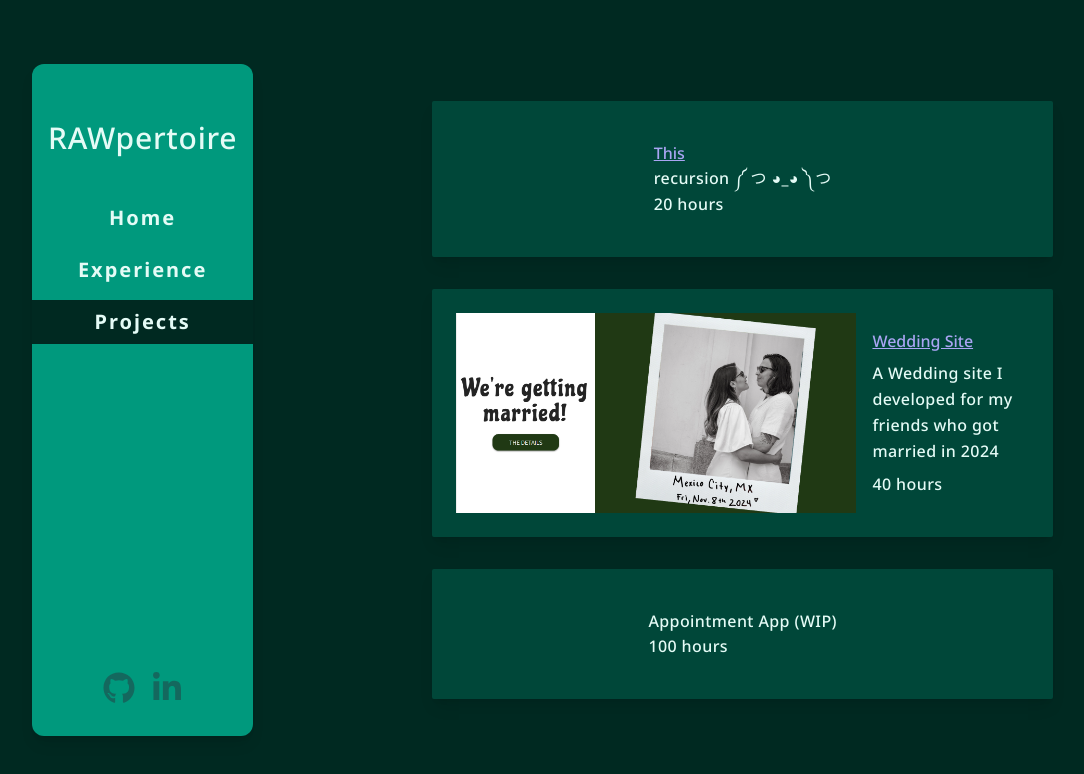
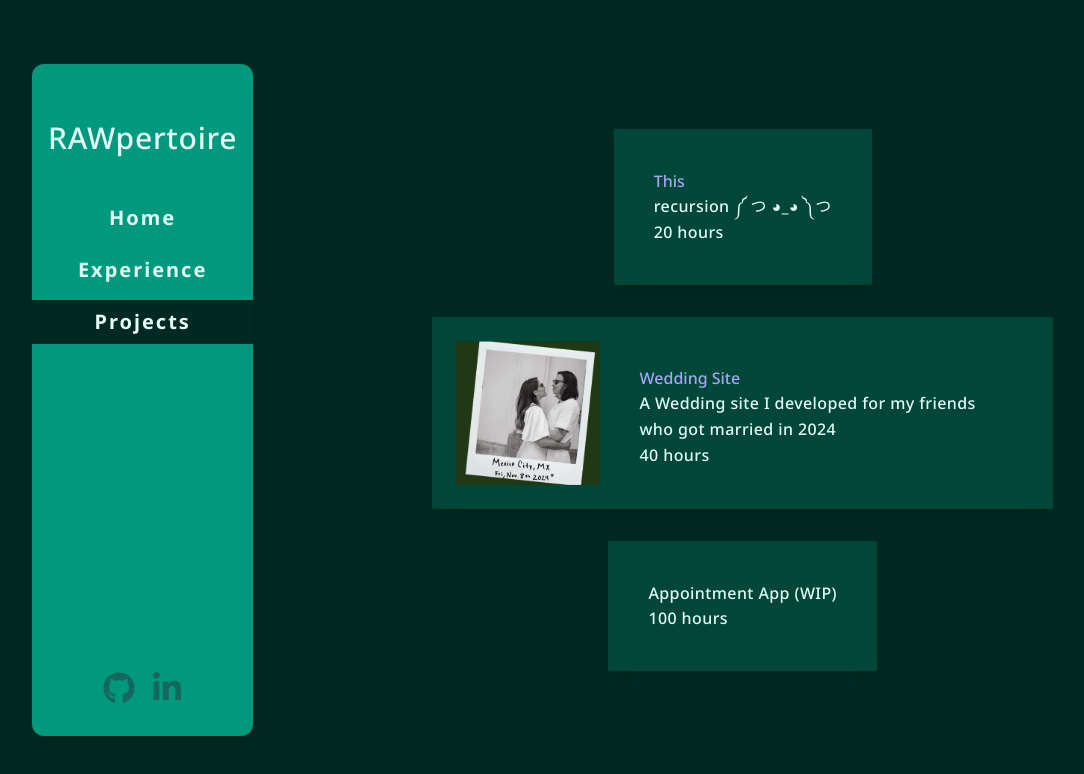
Before and after one commit to RAWoiwode/rawpertoire, a Next.js app: page /projects in a window 1280 px wide. Shown: the top 774 px of the page, without its empty margins (32-1116 px from the left). Built offline with nearby package versions, Linux system fonts and the light colour scheme.

Commit message:
Adding blur image to use for loading NextJS Images; Styling the Project component a bit more

```diff
--- a/app/projects/components/Project.tsx
+++ b/app/projects/components/Project.tsx
@@ -19,7 +19,7 @@ const Project = ({ title, url, description, timeEstimate, image }: Props) => {
     titleDisplay = (
       <Link
         href={url}
-        className="text-accent-200 underline"
+        className="text-accent-200"
         target="_blank"
         rel="noopener noreferrer"
       >
@@ -30,17 +30,20 @@ const Project = ({ title, url, description, timeEstimate, image }: Props) => {
 
   return (
     <ProjectCard>
-      <div className="flex justify-center">
+      <div className="flex flex-col items-center space-y-2 xl:flex-row xl:space-x-6">
         {image && (
           <Image
             alt={`${title} preview`}
             src={IMAGE_DIRECTORY + image}
-            width={400}
-            height={200}
+            width={300}
+            height={300}
             priority
+            placeholder="blur"
+            className="h-auto w-auto max-w-full object-cover xl:max-w-[25%]"
+            blurDataURL="/images/blur.png"
           />
         )}
-        <div className="flex flex-col justify-between p-4">
+        <div className="flex flex-col justify-between p-4 text-center xl:text-left">
           {titleDisplay}
           <p>{description}</p>
           <p>{timeEstimate} hours</p>
--- a/app/projects/components/ProjectCard.tsx
+++ b/app/projects/components/ProjectCard.tsx
@@ -12,7 +12,7 @@ interface Props {
  */
 const ProjectCard = ({ children }: Props) => {
   return (
-    <div className="w-full rounded-sm bg-background-800/50 p-6 shadow-lg">
+    <div className="w-fit rounded-sm bg-background-800/50 p-6 shadow-lg">
       {children}
     </div>
   );
--- a/app/projects/page.tsx
+++ b/app/projects/page.tsx
@@ -26,9 +26,9 @@ const projectsInfo = [
 
 const Projects = () => {
   return (
-    <div className="content-center p-4 lg:mx-auto lg:flex lg:w-2/3 lg:max-w-4xl">
+    <div className="mx-auto flex flex-col items-center p-4 lg:w-2/3 lg:max-w-4xl">
       <MobileHeader>Projects</MobileHeader>
-      <div className="w-full space-y-8 p-4 lg:p-0">
+      <div className="flex flex-col items-center space-y-8 p-4 lg:p-0">
         {projectsInfo.map((projectInfo) => (
           <Project key={projectInfo.title} {...projectInfo} />
         ))}
```
Also changed, not shown: public/images/WeddingSite.png, public/images/blur.png (added).
